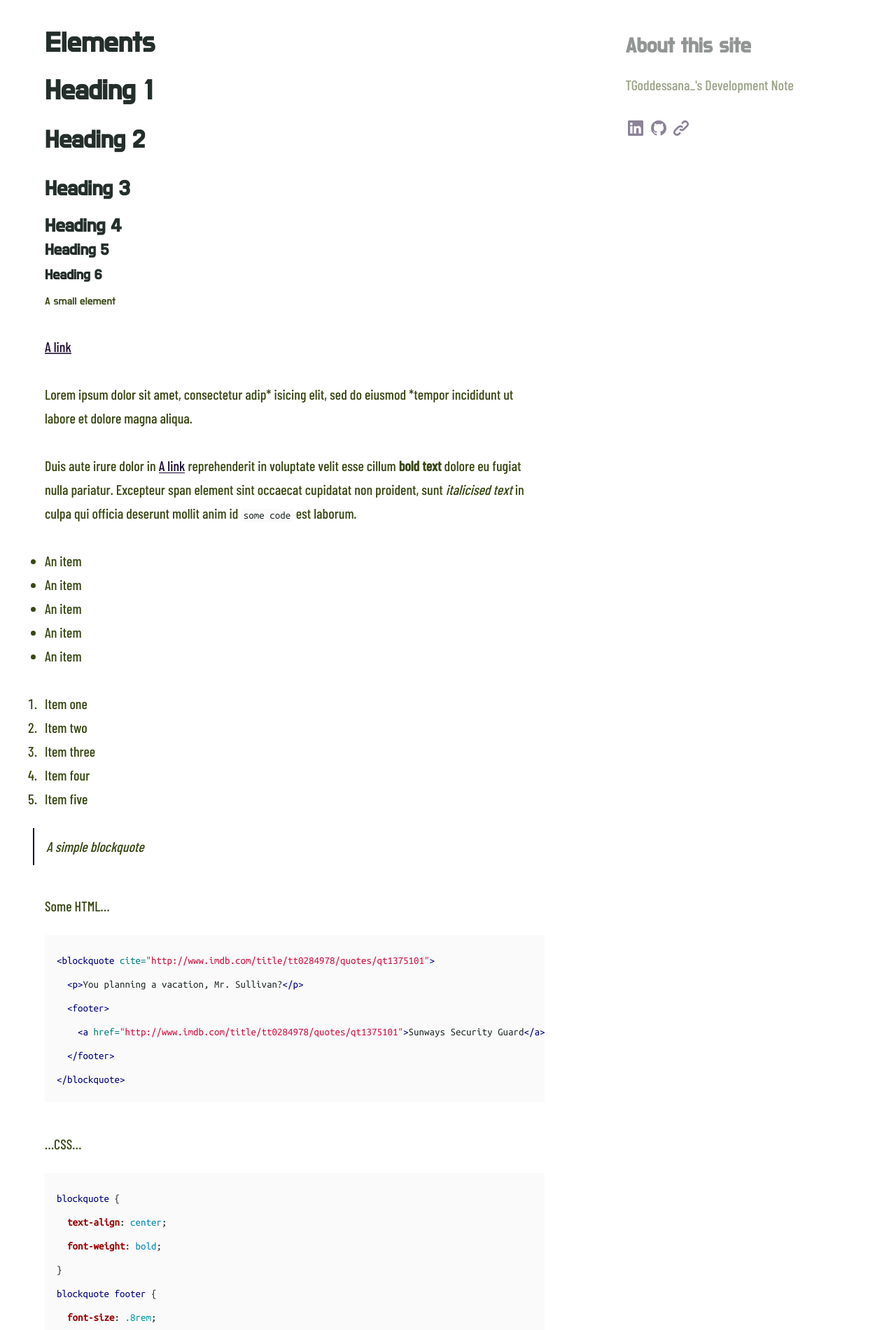
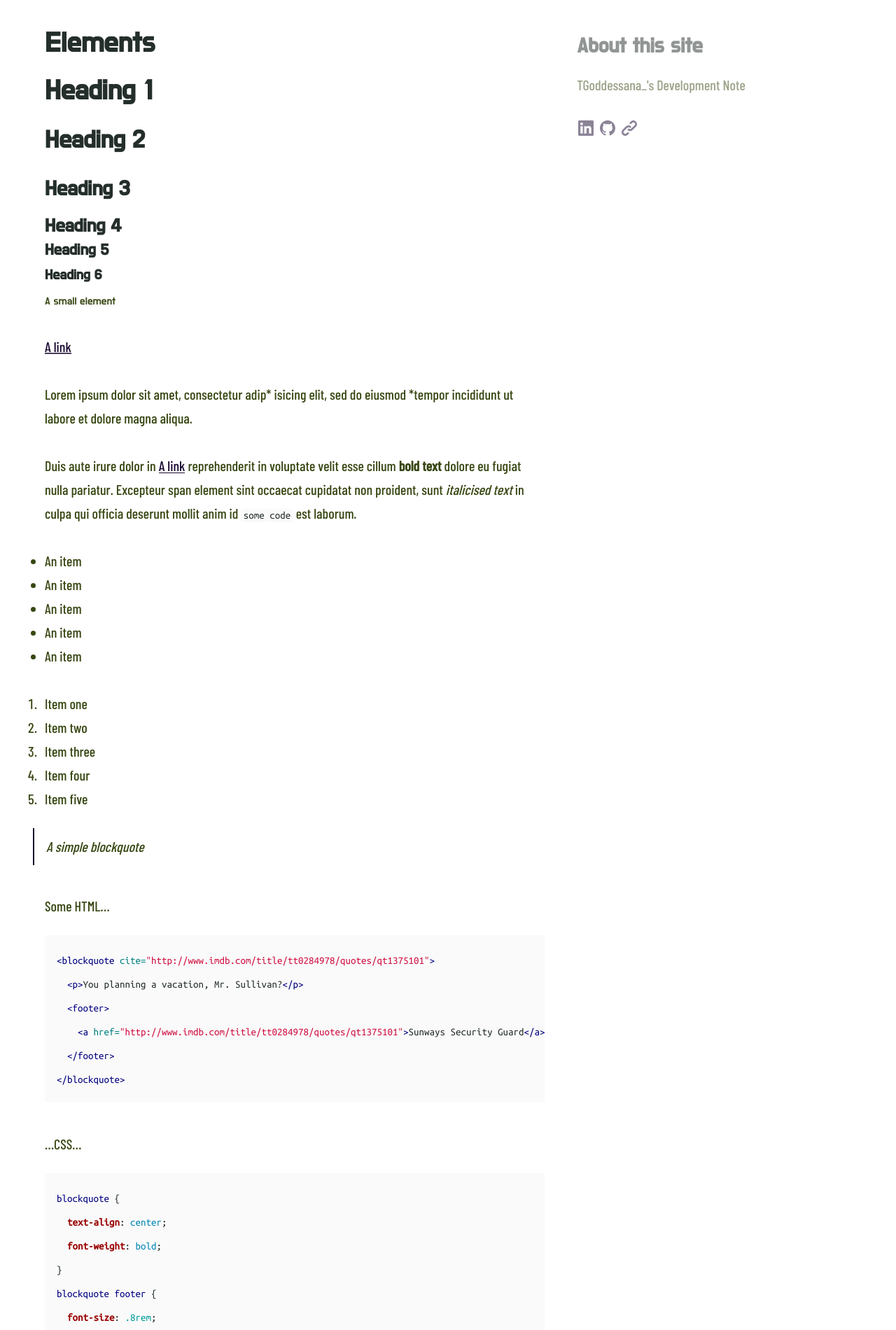
Before and after one commit to daviddarnes/alembic, a Jekyll site: the page built from elements.md, in a window 1280 px wide. Shown: the part 408-2308 px from the top of the page at 70% size. Built offline with Jekyll 4.4.1, drawn with Linux system fonts in a browser that asks for light colours; some web fonts are replaced.

Commit message:
인덱스테스트

```diff
--- a/_sass/_theme.scss
+++ b/_sass/_theme.scss
@@ -148,7 +148,7 @@ body {
 .aside {
   @include breakpoint(break-1) {
     max-width: 34%;
-    margin-left: 10%;
+    margin-left: 4%;
     @include flex(1, 0, auto);
     opacity: 0.5;
     transition: opacity .1s;
@@ -447,7 +447,7 @@ pre code {
   .nav a {
     padding-left: 0;
     padding-right: 0;
-    margin-left: .2rem;
+    margin-left: .10rem;
     margin-right: .2rem;
   }
   pre {
```
